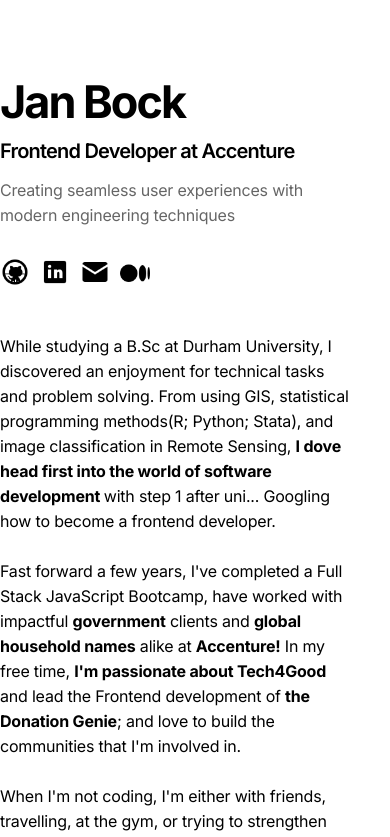
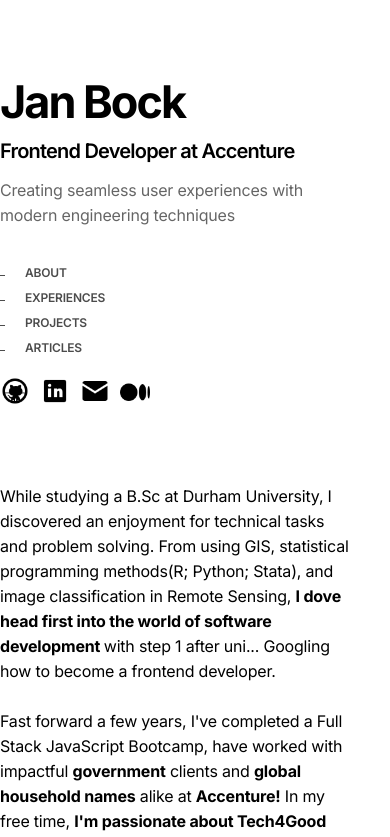
Before and after one commit to jan-bock/personal_website, a React (Create React App) app in the folder typescript-react-redux_web/: page / in a window 390 px wide. Shown: the top 837 px of the page. Built offline with nearby package versions, Linux system fonts and the light colour scheme.

Commit message:
navigation component

```diff
--- a/typescript-react-redux_web/src/App.css
+++ b/typescript-react-redux_web/src/App.css
@@ -1,23 +1,5 @@
-.header {
-  position: fixed;
-  top: 0;
-  z-index: 1;
-  width: 100%;
-  background-color: #f1f1f1;
-}
-
-/* The progress container (grey background) */
-.progress-container {
-  width: 100%;
-  height: 8px;
-  background: #ccc;
-}
-
-/* The progress bar (scroll indicator) */
-.progress-bar {
-  height: 8px;
-  background: #04AA6D;
-  width: 0%;
+html {
+  scroll-behavior: smooth;
 }
 
 .landing-page-container {
@@ -26,6 +8,10 @@
   margin: auto;
   padding-top: 6rem;
   min-width: 720px;
+}
+
+#ABOUT {
+  padding-top: 10px;
 }
 
 .columns {
@@ -61,7 +47,6 @@
 
 #opaque {
   opacity: 0.6;
-
 }
 
 #bio-container {
@@ -134,6 +119,36 @@
   color: black;
 }
 
+.navigation-el {
+  display: flex;
+  flex-direction: row;
+  padding-top: 10px;
+}
+
+.navigation-expanders {
+  background-color: black;
+  margin-top: 10px;
+  width: 5px;
+  height: 1px;
+  opacity: 0.7;
+}
+
+.navigation-el:hover .navigation-expanders {
+  transition: width 0.5s ease-out;
+  width: 75px;
+  height: 1.2px;
+}
+
+.navigation-li {
+  list-style: none;
+  padding-left: 20px;
+  font-family: 'Inter';
+  font-weight: 600;
+  letter-spacing: -0.2px;
+  font-size: 12px;
+  opacity: 0.7;
+}
+
 @media (max-width:1350px) {
   .experience-card {
     width: 45vw;
@@ -153,8 +168,8 @@
 
   #bio-container {
     position: relative;
-    height: 30vw;
-    min-height: 250px;
+    height: 40vw;
+    min-height: 390px;
   }
 
   .lp-column {
--- a/typescript-react-redux_web/src/app/components/BiographyColumn.tsx
+++ b/typescript-react-redux_web/src/app/components/BiographyColumn.tsx
@@ -1,4 +1,5 @@
 import ContactMethods from "./contact/ContactMethods";
+import NavigationContainer from "./navigation/NavigationContainer";
 
 const BiographyColumn = () => {
   return (
@@ -10,8 +11,7 @@ const BiographyColumn = () => {
           Creating seamless user experiences with <br></br>modern engineering
           techniques
         </h5>
-        {/* Navigation component in the form of a list with some animations */}
-        {/* Contact feature: Github, LinkedIn, Goodreads, Donation Genie */}
+        <NavigationContainer />
         <ContactMethods />
       </div>
     </>
--- a/typescript-react-redux_web/src/app/components/information-components/MyBackground.tsx
+++ b/typescript-react-redux_web/src/app/components/information-components/MyBackground.tsx
@@ -1,6 +1,6 @@
 const MyBackground = () => {
   return (
-    <div className="lp-column bio slogan-style">
+    <div className="lp-column bio slogan-style" id="ABOUT">
       While studying a B.Sc at Durham University, I discovered an enjoyment for
       technical tasks and problem solving. From using GIS, statistical
       programming methods(R; Python; Stata), and image classification in Remote
--- a/typescript-react-redux_web/src/app/components/information-components/articles/MyArticles.tsx
+++ b/typescript-react-redux_web/src/app/components/information-components/articles/MyArticles.tsx
@@ -20,7 +20,7 @@ const MyArticles = () => {
   };
 
   return (
-    <Box className="experience-container" sx={{ paddingBottom: "50px" }}>
+    <Box className="experience-container" id="ARTICLES" sx={{ paddingBottom: "50px" }}>
       {renderArticleCards(articles)}
     </Box>
   );
--- a/typescript-react-redux_web/src/app/components/information-components/experience/MyExperiences.tsx
+++ b/typescript-react-redux_web/src/app/components/information-components/experience/MyExperiences.tsx
@@ -24,7 +24,7 @@ const MyExperiences = () => {
   };
 
   return (
-    <Box className="experience-container" sx={{ paddingBottom: "50px" }}>
+    <Box className="experience-container" id="EXPERIENCES" sx={{ paddingBottom: "50px" }}>
       {renderExperienceCards(experiences)}
     </Box>
   );
--- a/typescript-react-redux_web/src/app/components/information-components/projects/MyProjects.tsx
+++ b/typescript-react-redux_web/src/app/components/information-components/projects/MyProjects.tsx
@@ -21,7 +21,7 @@ const MyProjects = () => {
   };
 
   return (
-    <Box className="experience-container" sx={{ paddingBottom: "50px" }}>
+    <Box className="experience-container" id="PROJECTS" sx={{ paddingBottom: "50px" }}>
       {renderProjectCards(projects)}
     </Box>
   );
--- a/typescript-react-redux_web/src/app/components/navigation/NavigationContainer.tsx
+++ b/typescript-react-redux_web/src/app/components/navigation/NavigationContainer.tsx
@@ -3,9 +3,10 @@ import NavigationElement from "./NavigationElement";
 const NavigationContainer = () => {
     return (
         <div>
-          <NavigationElement name="About"/>
-          <NavigationElement name="Experiences" />
-          <NavigationElement name="Projects" />
+          <NavigationElement name="ABOUT"/>
+          <NavigationElement name="EXPERIENCES" />
+          <NavigationElement name="PROJECTS" />
+          <NavigationElement name="ARTICLES" />
         </div>
     )
 }
--- a/typescript-react-redux_web/src/app/components/navigation/NavigationElement.tsx
+++ b/typescript-react-redux_web/src/app/components/navigation/NavigationElement.tsx
@@ -1,15 +1,22 @@
-import { Box } from "@mui/material";
+import { Box, Divider } from "@mui/material";
 
 interface NavigationProps {
-    name: string;
+  name: string;
 }
 
-const NavigationElement = (props: NavigationProps) => {
-    return (
-        <Box>
-            <li>{}</li>
-        </ Box>
-    )
-}
+const NavigationElement = ({ name }: NavigationProps) => {
+  const onNavClick = (name: string) => {
+    const scrollTo = "#" + name;
+    // @ts-ignore
+    window.location = scrollTo;
+  };
+
+  return (
+    <Box className="navigation-el" onClick={() => onNavClick(name)}>
+      <Box className="navigation-expanders"></Box>
+      <li className="navigation-li">{name}</li>
+    </Box>
+  );
+};
 
 export default NavigationElement;
```
